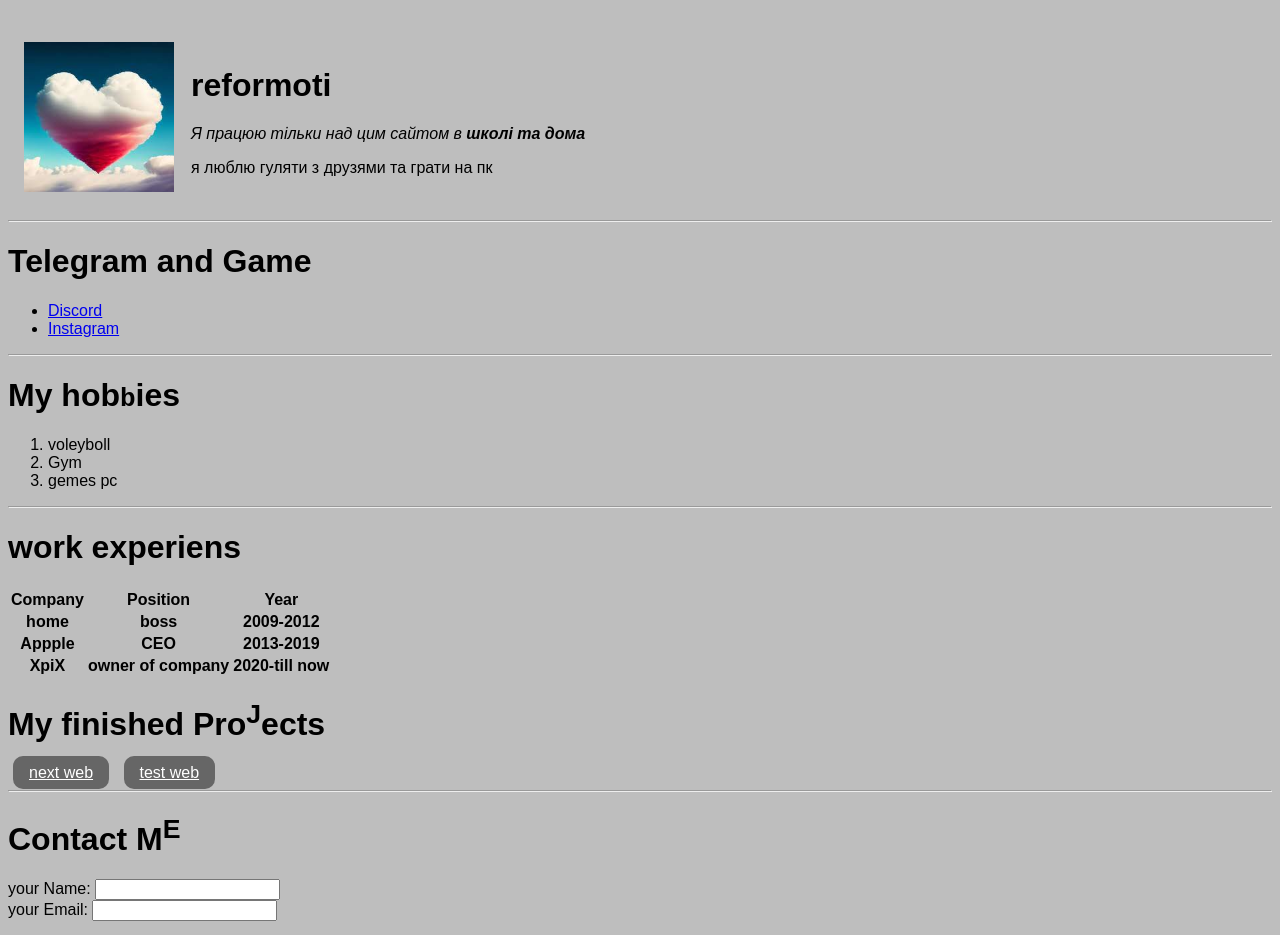
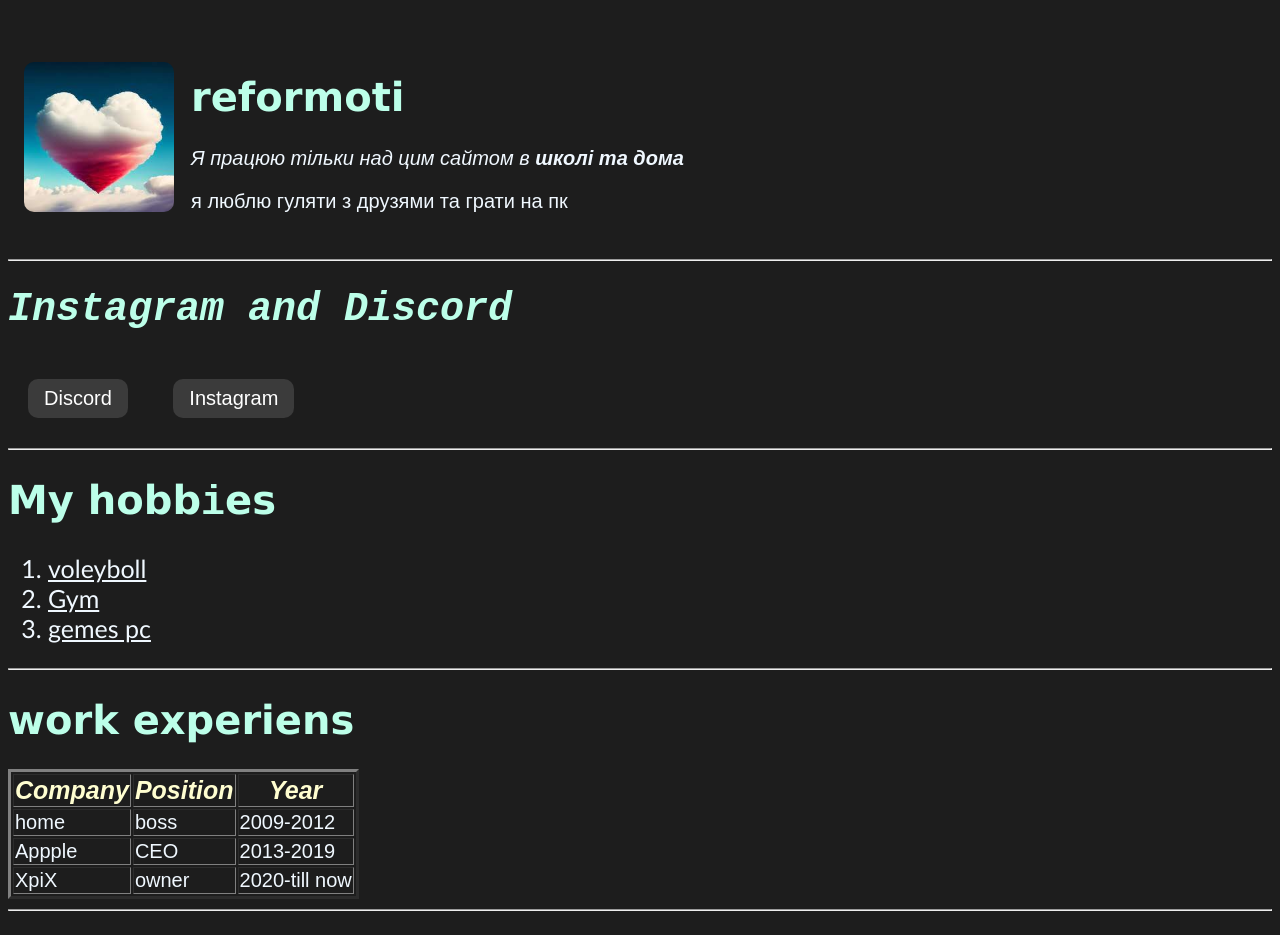
Before and after one commit to reformoti/web, a plain HTML site: page index.html in a window 1280 px wide. Shown: the top 935 px of the page. Drawn offline with Linux system fonts and the light colour scheme.

Commit message:
Add files via upload

```diff
--- /dev/null
+++ b/file.css
@@ -0,0 +1,11 @@
+body {
+    font-family: 'Comfortaa', sans-serif;
+    background-color: #bebebe;
+}
+button {
+    padding: 8px 16px;
+    background-color: #666666;
+    color: #fff;
+    border-radius: 10px;
+    margin: 5px;
+}
--- a/index.html
+++ b/index.html
@@ -5,24 +5,13 @@
     <meta charset="UTF-8">
     <meta name="viewport" content="width=device-width, initial-scale=1.0">
     <title>reformoti</title>
-    <style>
-        body {
-            font-family: 'Comfortaa', sans-serif;
-            background-color: #bebebe;
-        }
-        .button {
-            padding: 8px 16px;
-            background-color: #666666;
-            color: #fff;
-            border-radius: 10px;
-            margin: 5px;
-        }
-    </style>
+    <link rel="stylesheet" href="style.css">
 </head>
-<table cellspacing="15">
+<body>
+ <table cellspacing="15">
     <tr>
       <td>
-        <img src="pop.jpeg" width="150"/>
+        <img class="imgs" src="pop.jpeg" width="150"/>
       </td>
       <td>
         <h1>reformoti</h1>
@@ -32,42 +21,45 @@
     </tr>
   </table>
             <hr>
-        <h1>Telegram and Game</h1>
-    <ul>
-        <li> <a href="https://discord.com/invite/8d2RQHvGhH?fbclid=PAAabJ22E4HcQn7CG1-r8H2DPBoJZ0UYCcJjBjLYC-MaHI6W43uy10eLq4ZOs">Discord</a> </li>
-        <li> <a href="https://www.instagram.com/reformoti?igsh=Mm0ybzV0cTkxcm03" >Instagram</a> </li>
-    </ul>
+        <h1 class="DS" >Instagram and Discord</h1>
+
+      <a class="button" href="https://discord.com/invite/8d2RQHvGhH?fbclid=PAAabJ22E4HcQn7CG1-r8H2DPBoJZ0UYCcJjBjLYC-MaHI6W43uy10eLq4ZOs">Discord</a>
+      <a class="button" href="https://www.instagram.com/reformoti?igsh=Mm0ybzV0cTkxcm03" >Instagram</a>
+
     <hr>
-        <h1>My hob<samp>b</samp>ies</h1>
-            <ol>
-                <li>voleyboll</li>
-                <li>Gym</li>
-                <li>gemes pc</li>
+        <h1>My hobb<samp>i</samp>es</h1>
+            <ol class="ool" >
+                <u>
+                 <li>voleyboll</li>
+                 <li>Gym</li>
+                 <li>gemes pc</li>
+                </u>
             </ol>
     <hr>
     <h1>work experiens</h1>
-    <table>
-        <tr>
+    <table border="3">
+        <tr class="trr" >
             <th>Company</th>
             <th>Position</th>
             <th>Year</th>
         </tr>
         <tr>
-              <th>home</th>
-              <th>boss</th>
-              <th>2009-2012</th>
+              <td>home</td>
+              <td>boss</td>
+              <td>2009-2012</td>
         </tr>
         <tr>
-            <th>Appple</th>
-            <th>CEO</th>
-            <th>2013-2019</th>
+            <td>Appple</td>
+            <td>CEO</td>
+            <td>2013-2019</td>
         </tr>
         <tr>
-            <th>XpiX</th>
-            <th>owner of company</th>
-            <th>2020-till now</th>
+            <td>XpiX</td>
+            <td>owner</td>
+            <td>2020-till now</td>
         </tr>
     </table>
+    <hr>
     <h1>My finished Pro<sup>J</sup>ects</h1>
 
       <div>
@@ -77,14 +69,14 @@
    <hr>
    <h1>Contact M<sup>E</sup></h1>
    <form action="">
-       <label for="GET-name">your Name:</label>
-       <input id="GET-name" type="text" name="name" />
+       <label for="name">your Name:</label>
+       <input class="inp" id="name" type="text" name="name" />
     <br>
-       <label for="GET-name">your Email:</label>
-       <input id="GET-name" type="text" name="name" />
+       <label for="email">your Email:</label>
+       <input class="inp" id="email" type="text" name="email" />
     </br>
     <br>
-        <textarea id="text" rows="2" cols="15" style="width: 199px; height: 11px;"></textarea>
+        <textarea class="inp" id="text" rows="2" cols="15" style="width: 199px; height: 11px;"></textarea>
     </br>
   </form>
 </body>
--- /dev/null
+++ b/style.css
@@ -0,0 +1,53 @@
+body {
+    font-family: 'Comfortaa', sans-serif;
+    background-color: #1d1d1d;
+    color:aliceblue;
+    font-size: 20px;
+}
+.button {
+    display: inline-block;
+    padding: 8px 16px;
+    background-color: #3b3b3b;
+    color: #fff;
+    text-decoration: none;
+    border-radius: 10px;
+    cursor: pointer;
+    margin: 20px;
+    transition: background-color 0.3s ease, transform 0.3s ease;
+}
+.inp{
+    padding: 3px 8px;
+    border-radius: 5px;
+    color: aliceblue;
+    background-color: #666666;
+}
+.imgs{
+    border-radius: 10px;
+}
+
+.button:hover {
+    background-color: #999;
+    transform: translateY(-5px);
+}
+
+.button:active {
+    background-color: #555;
+}
+.DS{
+    font-style:italic ;
+    font-size: 40px;
+    font-family: 'Courier New', Courier, monospace;
+}
+.trr{
+    font-size: 25px;
+    font-style:italic ;
+    color:rgb(255, 254, 208);
+}
+.ool{
+    font-family:'Trebuchet MS', 'Lucida Sans Unicode', 'Lucida Grande', 'Lucida Sans', Arial, sans-serif;
+    font-size:25px
+}
+h1{
+    font-family:Verdana, Geneva, Tahoma, sans-serif ;
+    color:rgb(188, 255, 233);
+}
```
Also changed, not shown: Ar.html (+12 -12 lines), text.html (+4 -5 lines).
